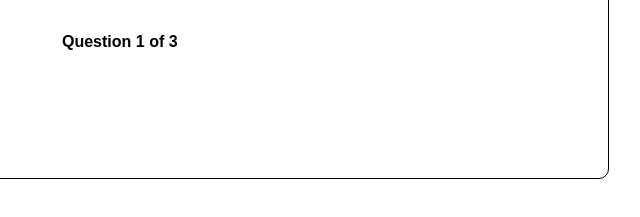
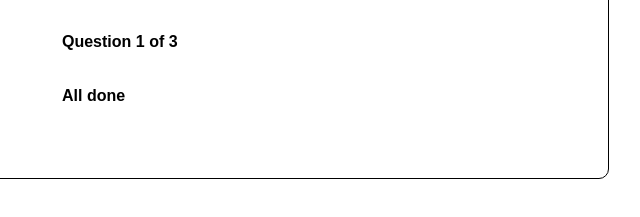
Before and after one commit to jalalssm88/JavaScript-Project, a plain HTML site: page index.html in a window 1280 px wide. Shown: the part 373-590 px from the top of the page, 351-991 px from the left. Drawn offline with Linux system fonts and the light colour scheme.

Commit message:
update changes to index file

```diff
--- a/index.html
+++ b/index.html
@@ -19,6 +19,7 @@
 		<hr style=" margin:40px 86px 0px 86px" />
 		<footer>
 			<p id="id_progress">question x of y </p>
+			<p > All done </p>
 		</footer>
 	</div>
 
```
